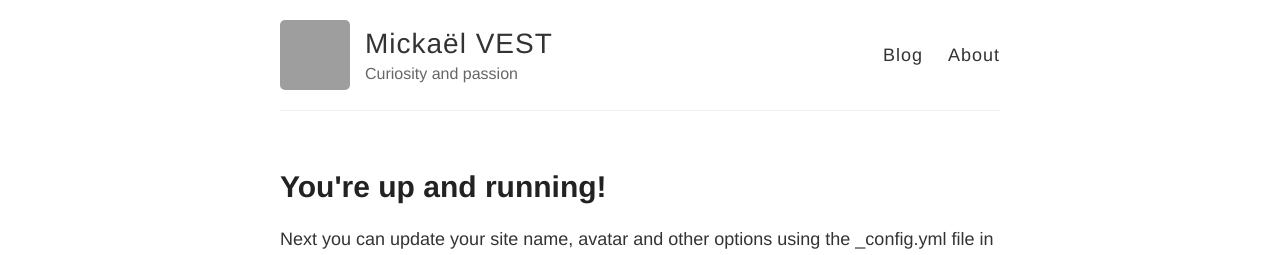
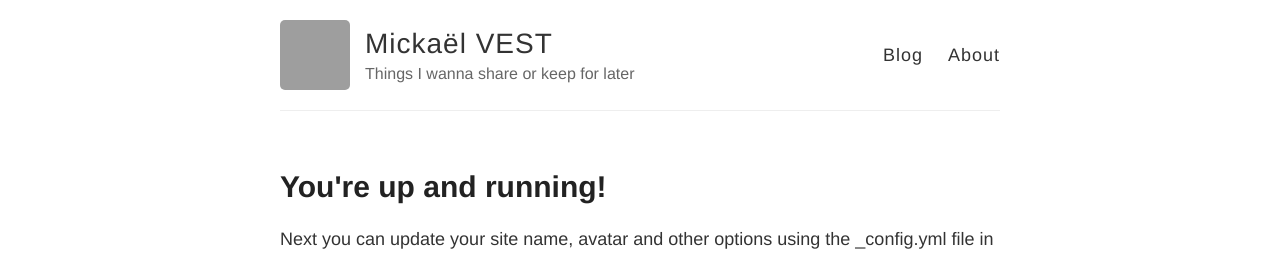
Before and after one commit to K3UL/K3UL.github.io, a Jekyll site: the page built from _posts/2014-3-3-Hello-World.md, in a window 1280 px wide. Shown: the top 255 px of the page. Built offline with Jekyll 4.4.1, drawn with Linux system fonts in a browser that asks for light colours; grey boxes are pictures that could not be loaded.

Commit message:
Changed Header
Changed the text of the header/bio.

```diff
--- a/_config.yml
+++ b/_config.yml
@@ -6,7 +6,7 @@
 name: Mickaël VEST
 
 # Short bio or description (displayed in the header)
-description: Curiosity and passion
+description: Things I wanna share or keep for later
 
 # URL of your avatar or profile pic (you could use your GitHub profile pic)
 avatar: https://avatars3.githubusercontent.com/u/4669258?s=460&v=4
```
